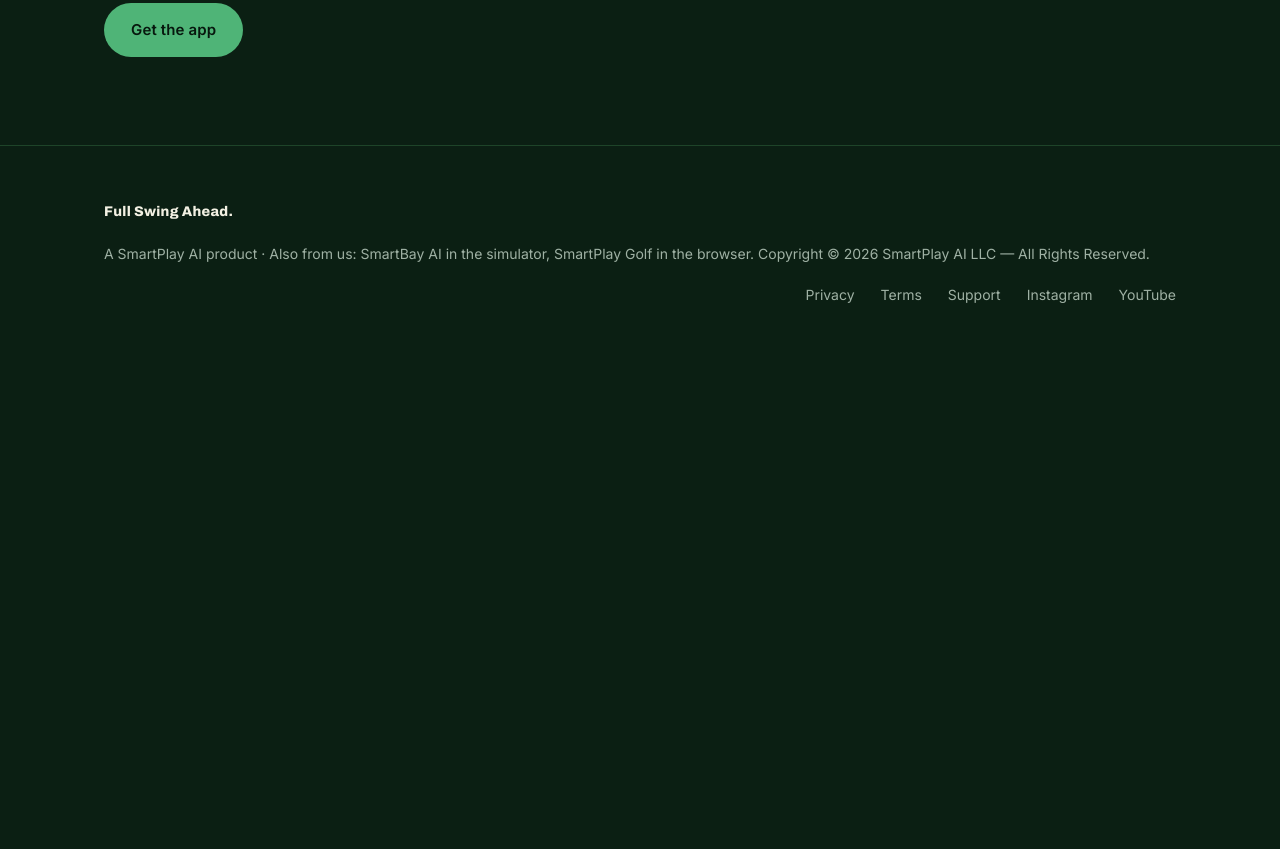
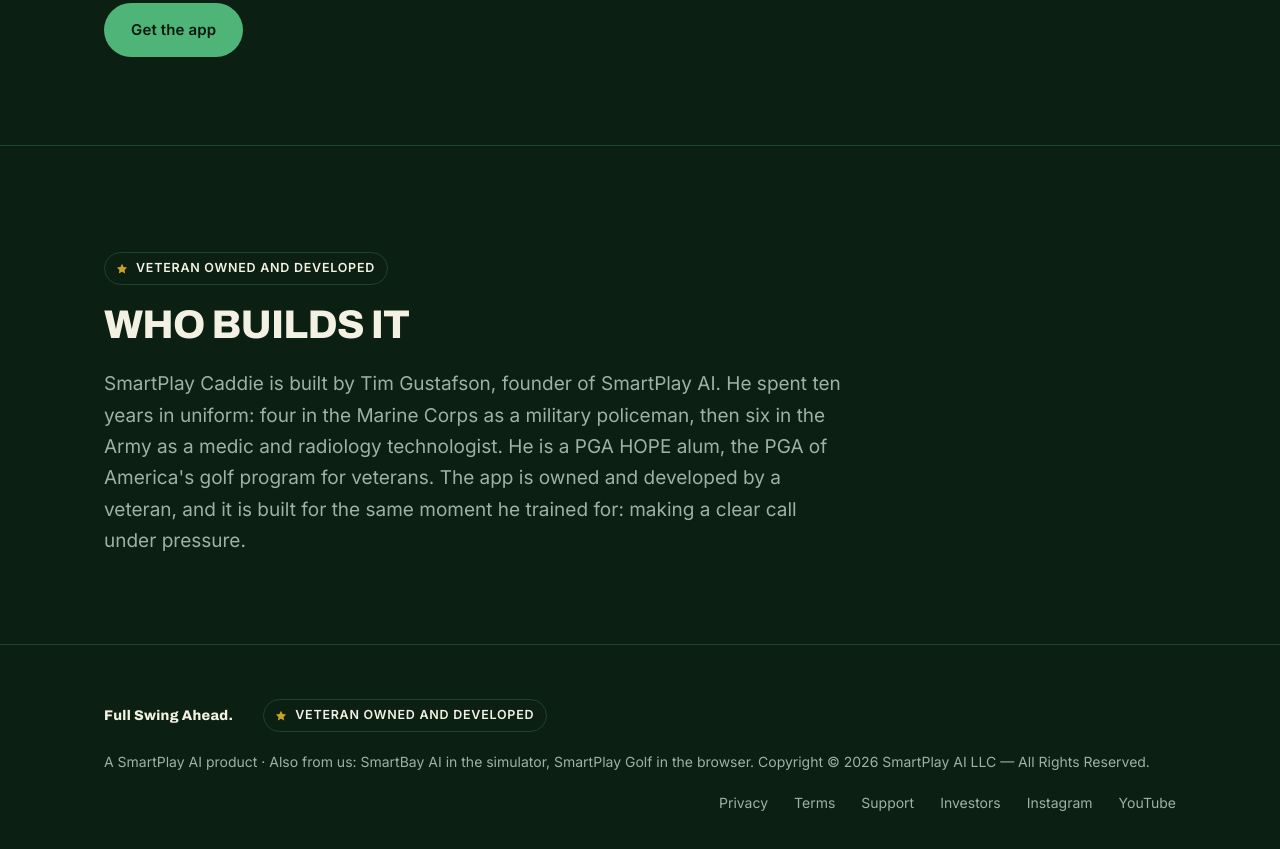
Before and after one commit to tgustafson75-sketch/smartplaycaddie, a plain HTML site: page about.html in a window 1280 px wide. Shown: the part 1331-2180 px from the top of the page. Before the commit the page ends 1699 px from the top, so only its background shows below. Drawn offline with Linux system fonts and the light colour scheme; a script that the page names is missing.

Commit message:
Veteran Owned and Developed badge + Investors link
Footer badge and Investors link on every page, hero badge on the home
page, and a 'Who builds it' founder section on About.

Co-Authored-By: Claude Opus 5.5 <noreply@anthropic.com>
Claude-Session: https://claude.ai/code/session_012gehGcga7riYov6aYdfWvK

```diff
--- a/about.html
+++ b/about.html
@@ -69,10 +69,17 @@ if ('serviceWorker' in navigator) {
     <a class="btn btn-p" href="/download">Get the app</a>
   </div>
 </div></section>
+
+<section><div class="wrap">
+  <p class="vet"><svg viewBox="0 0 24 24" width="14" height="14" aria-hidden="true"><path d="M12 2.8l2.7 5.6 6.1.9-4.4 4.3 1 6.1L12 16.8l-5.4 2.9 1-6.1-4.4-4.3 6.1-.9z" fill="currentColor"/></svg>Veteran Owned and Developed</p>
+  <h2 style="margin-top:18px">Who builds it</h2>
+  <p class="lede" style="max-width:62ch">SmartPlay Caddie is built by Tim Gustafson, founder of SmartPlay AI. He spent ten years in uniform: four in the Marine Corps as a military policeman, then six in the Army as a medic and radiology technologist. He is a PGA HOPE alum, the PGA of America's golf program for veterans. The app is owned and developed by a veteran, and it is built for the same moment he trained for: making a clear call under pressure.</p>
+</div></section>
 <footer><div class="wrap frow">
   <span class="tag">Full Swing Ahead.</span>
+  <span class="vet"><svg viewBox="0 0 24 24" width="14" height="14" aria-hidden="true"><path d="M12 2.8l2.7 5.6 6.1.9-4.4 4.3 1 6.1L12 16.8l-5.4 2.9 1-6.1-4.4-4.3 6.1-.9z" fill="currentColor"/></svg>Veteran Owned and Developed</span>
   <span>A <a href="https://smartplayapps.com">SmartPlay AI</a> product &middot; Also from us: <a href="https://smartbayai.com">SmartBay AI</a> in the simulator, <a href="https://smartplaygolf.com">SmartPlay Golf</a> in the browser. Copyright &copy; 2026 SmartPlay AI LLC &mdash; All Rights Reserved.</span>
-  <span class="flinks"><a href="/privacy">Privacy</a><a href="/terms">Terms</a><a href="mailto:support@smartplaycaddie.com">Support</a><a href="https://www.instagram.com/smartplaycaddie/" rel="me noopener" target="_blank">Instagram</a><a href="https://www.youtube.com/@smartplaycaddie" rel="me noopener" target="_blank">YouTube</a></span>
+  <span class="flinks"><a href="/privacy">Privacy</a><a href="/terms">Terms</a><a href="mailto:support@smartplaycaddie.com">Support</a><a href="https://www.smartplayapps.com/investors">Investors</a><a href="https://www.instagram.com/smartplaycaddie/" rel="me noopener" target="_blank">Instagram</a><a href="https://www.youtube.com/@smartplaycaddie" rel="me noopener" target="_blank">YouTube</a></span>
 </div></footer>
 </body>
 </html>
--- a/style.css
+++ b/style.css
@@ -99,6 +99,9 @@ footer a{color:var(--cream-dim)}
 footer a:hover{color:var(--cream)}
 .flinks{margin-left:auto; display:flex; flex-wrap:wrap; gap:12px 26px}
 .tag{font-family:Archivo,sans-serif; font-weight:800; color:var(--cream); letter-spacing:.02em}
+.vet{display:inline-flex; align-items:center; gap:7px; font-size:12.5px; font-weight:600; letter-spacing:.06em; text-transform:uppercase; color:var(--cream); border:1px solid var(--rule); border-radius:100px; padding:5px 12px 5px 10px; white-space:nowrap}
+.vet svg{color:#C9A227; flex:none}
+.vet-hero{margin:22px 0 0}
 
 /* legal pages: the repo fragment ships its own light-mode CSS, so give it a
    sheet of paper to sit on rather than fighting it with overrides. */
```
Also changed, not shown: download.html (+2 -1 lines), faq.html (+2 -1 lines), index.html (+3 -1 lines), privacy.html (+2 -1 lines), terms.html (+2 -1 lines).
